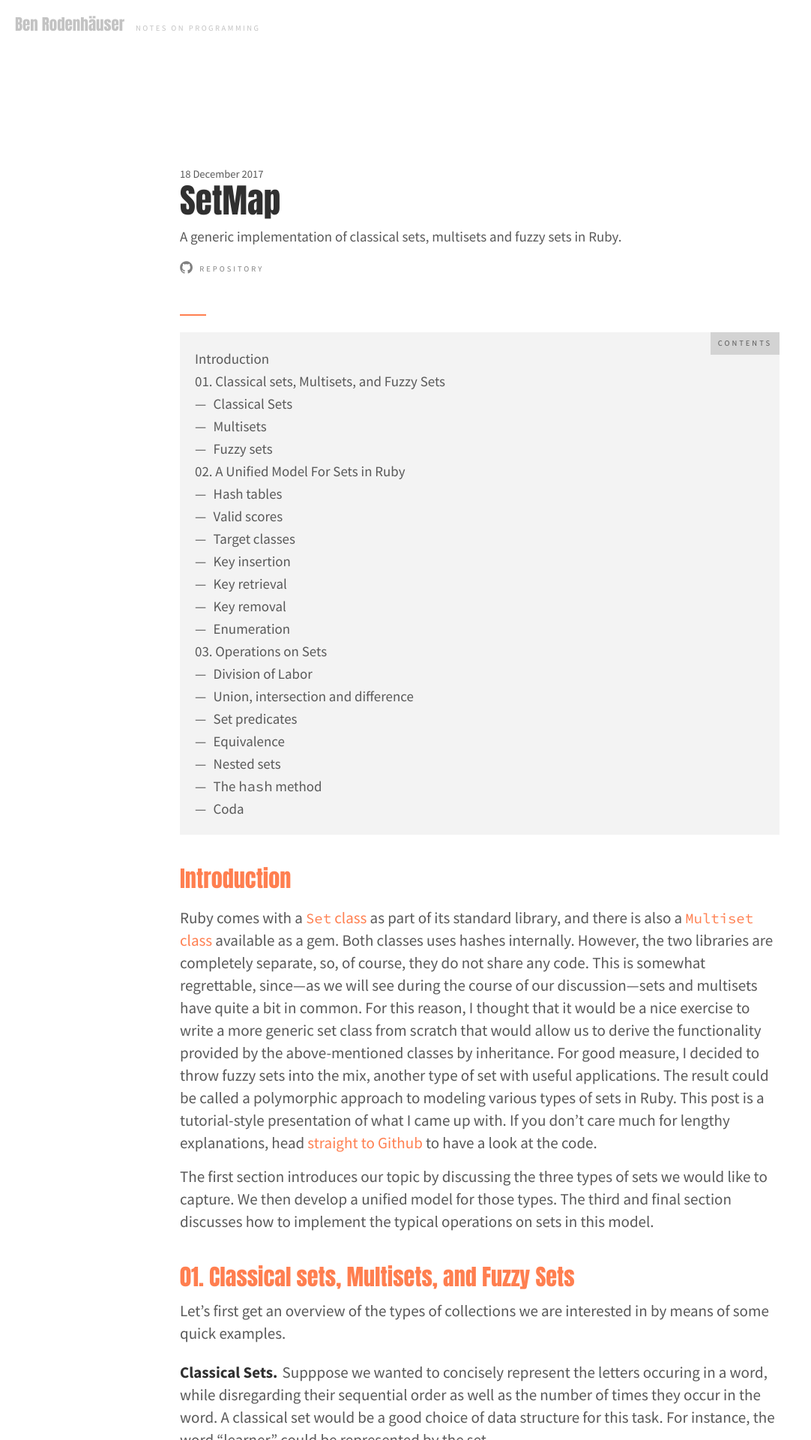
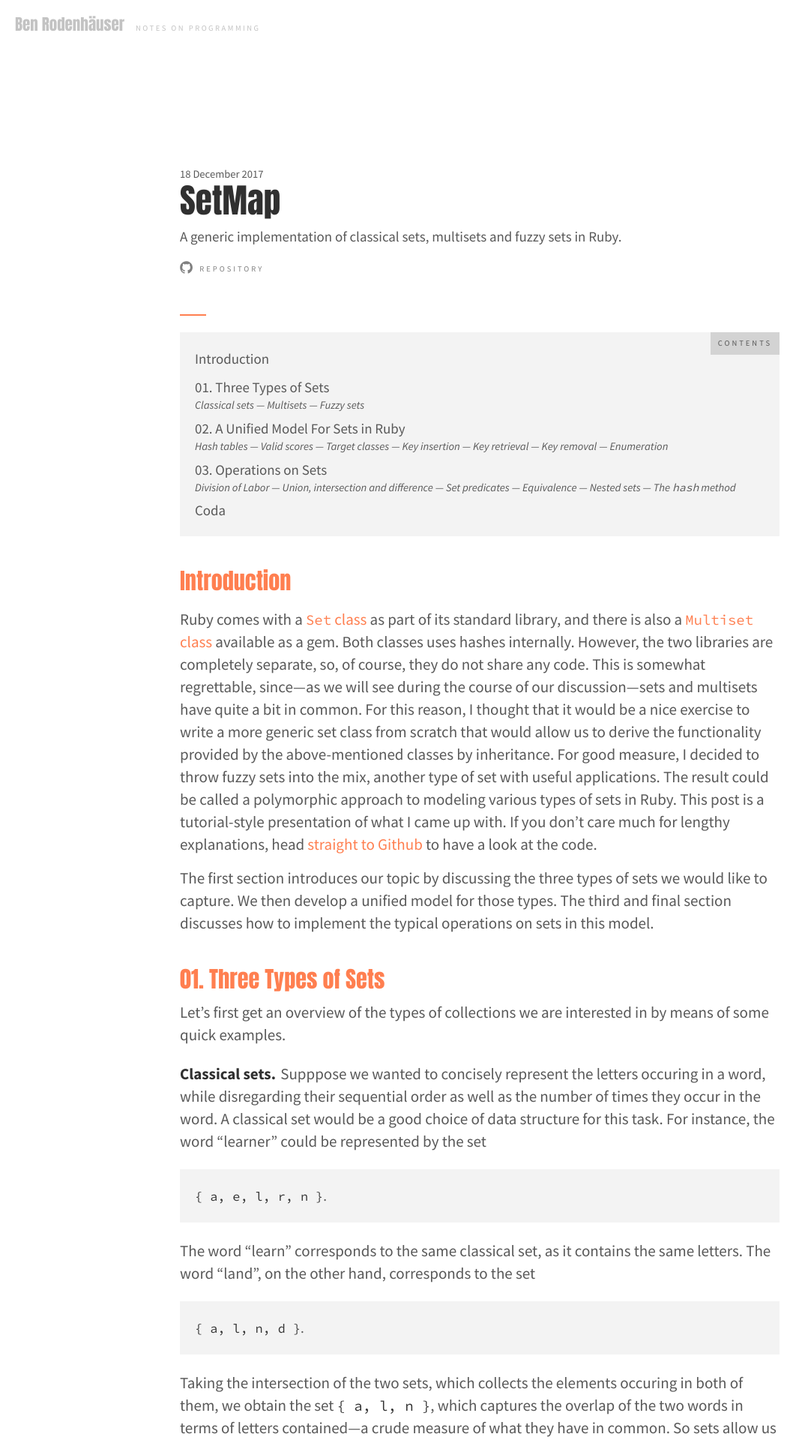
Before and after one commit to benrodenhaeuser/benrodenhaeuser.github.io, a Jekyll site: the page built from content/_posts/2017-12-18-a-bunch-of-sets.md, in a window 1280 px wide. Shown: the top 1920 px of the page at 75% size, without its empty margins (0-1082 px from the left). Built offline with Jekyll 4.4.1, drawn with Linux system fonts in a browser that asks for light colours.

Commit message:
finetuning table of contents

```diff
--- a/_includes/post-list.html
+++ b/_includes/post-list.html
@@ -1,5 +1,9 @@
 <div class="post-list" id="post-list">
-  {% for page in site.posts %}
+  {% assign major_projects = site.posts | where: "type", "major" %}
+  {% assign minor_projects = site.posts | where: "type", "minor" %}
+  {% assign projects = major_projects | concat: minor_projects %}
+
+  {% for page in projects %}
 
   {% if page.case-study %}
   <a href="{{ page.url }}">
--- a/_scss/style.scss
+++ b/_scss/style.scss
@@ -5,10 +5,6 @@ $basefont: 21px;
 $baseline: 30px;
 $bodycolor: #595959;
 $highlightcolor: #FF7F50;
-
-html {
-  -webkit-overflow-scrolling: touch;
-}
 
 body {
   background-color: white;
@@ -19,32 +15,19 @@ body {
   line-height: $baseline;
 }
 
+// headlines
 h1 {
   color: #303030;
   font-family: 'Anton', serif;
   font-weight: normal;
   font-size: 1.5 * $baseline;
   line-height: 1.5 * $baseline;
-}
 
-h1.site-title {
+  &.site-title {
     color: #c3c3c3;
     font-size: $basefont;
     display: inline;
   }
-
-header a:hover .site-title,
-header a:hover .site-description {
-  color: $highlightcolor;
-}
-
-.description.site-description {
-  color: #c3c3c3;
-  font-size: 0.5 * $basefont;
-  font-family: 'Source Sans Pro', sans-serif;
-  text-transform: uppercase;
-  letter-spacing: 2.5px;
-  padding-left: 10px;
 }
 
 h2 {
@@ -54,9 +37,13 @@ h2 {
   font-size: 1.2 * 1.2 * $basefont;
   margin-top: 1.2 * 1.2 * $baseline;
   color: #FF7F50;
+
+  code {
+    color: #FF7F50;
+    font-weight: normal;
   }
 
-h2.title {
+  &.title {
     color: black;
     // font-family: 'Anton', serif;
     // font-size: 1.5 * $baseline;
@@ -64,9 +51,10 @@ h2.title {
     // font-weight: normal;
   }
 
-h2.title.front {
+  &.title.front {
     font-size: 1.5 * $baseline;
     line-height: 1.5 * $baseline;
+  }
 }
 
 a h2.title {
@@ -83,11 +71,6 @@ h5 {
   font-size: 1.2 * $basefont;
   margin-top: 0.74 * $baseline;
   color: #FF7F50;
-}
-
-h2 code {
-  color: #FF7F50;
-  font-weight: normal;
 }
 
 h3 {
@@ -114,6 +97,7 @@ h3+p {
   vertical-align: bottom;
 }
 
+// lists
 ul, ol {
   list-style-type: none;
   padding-left: 1.3em;
@@ -135,6 +119,25 @@ ul > li:before {
 ol > li:before {
   counter-increment: list;
   content: counter(list) ".";
+}
+
+ul ul {
+  margin-top: 0;
+}
+
+header a:hover {
+  .site-title, .site-description {
+    color: $highlightcolor;
+  }
+}
+
+.description.site-description {
+  color: #c3c3c3;
+  font-size: 0.5 * $basefont;
+  font-family: 'Source Sans Pro', sans-serif;
+  text-transform: uppercase;
+  letter-spacing: 2.5px;
+  padding-left: 10px;
 }
 
 p.sidebar {
@@ -223,46 +226,58 @@ a small {
   display:block;
 }
 
+// Blockquotes
+
 blockquote {
-  margin: 0;
-  padding: 0;
-  text-align: center;
-}
-
-blockquote:last-child {
-  margin-bottom: 0;
-}
-
-.aside,
-.toc {
   margin: (0.75 * $baseline) 0;
   font-size: 0.9 * $basefont;
   text-align: left;
   padding: 20px;
   background-color: #F3F3F3;
+
+  p:first-of-type, h3:first-of-type {
+    margin-top: 0;
+  }
+
+  p code {
+    font-size: 0.8 * $basefont;
+  }
+
+  &.quote {
+    overflow: hidden;
+
+    em {
+      font-style: italic;
+    }
+
+    a {
+      display: block;
+      float: right;
+      font-style: normal;
+      font-size: 0.5 * $basefont;
+      text-transform: uppercase;
+      letter-spacing: 2px;
+      position: relative;
+      top: 5px;
+      color: $bodycolor;
+    }
+
+    a::before {
+      content: "\00a0\00a0";
+    }
+
+    a:hover {
+      color: $highlightcolor;
+    }
+  }
 }
 
 .personal-details {
   margin-bottom: 20px;
-}
 
-.personal-details h3 {
+  h3 {
     font-weight: normal;
   }
-
-.personal-details ul,
-.personal-details p {
-  // font-size: 0.9 * $basefont;
-}
-
-.aside p,
-.toc p {
-  margin-top: 0;
-}
-
-.aside h3,
-.toc h3 {
-  margin-top: 0;
 }
 
 code,
@@ -384,42 +399,10 @@ footer {
 }
 
 // table of contents
-ul#markdown-toc {
-  padding-left: 0;
-  margin-top: 0;
-}
-
-ul#markdown-toc a,
-ul#markdown-toc code {
-  color: $bodycolor;
-}
-
-ul#markdown-toc a:hover,
-ul#markdown-toc code:hover {
-  color: $highlightcolor;
-}
-
-ul#markdown-toc > li {
-  // font-weight: bold;
-}
-
-ul#markdown-toc > li > ul {
-  font-weight: normal;
-}
-
-ul#markdown-toc > li::before {
-  content: '';
-}
-
-ul#markdown-toc ul {
-  margin-top: 0;
-}
-
 .toc {
   position: relative;
-}
 
-.toc::before {
+  &::before {
     position: absolute;
     right: 0px;
     top: 0px;
@@ -431,7 +414,57 @@ ul#markdown-toc ul {
     content: 'Contents';
   }
 
-// header image
+  ul#markdown-toc {
+    padding-left: 0;
+    margin-top: 0;
+
+    a, code {
+      color: $bodycolor;
+    }
+
+    a:hover, code:hover {
+      color: $highlightcolor;
+    }
+
+    li {
+      margin-top: 8px;
+    }
+
+    li:first-of-type {
+      margin-top: 0;
+    }
+
+    ul {
+      margin-top: 2px;
+      padding-left: 0;
+      font-size: 0.7 * $basefont;
+      line-height: 0.7 * $basefont;
+      font-style: italic;
+    }
+
+    ul li {
+      display: inline;
+    }
+
+    ul li::after {
+      content: " —";
+    }
+
+    ul li:last-of-type::after {
+      content: "";
+    }
+
+    li > ul {
+      font-weight: normal;
+    }
+
+    li::before {
+      content: '';
+    }
+  }
+}
+
+// images
 
 .header-image {
   top: 40px;
@@ -447,35 +480,33 @@ p.header-image-caption {
   font-size: 0.7 * $basefont;
 }
 
-// other images
 p.image {
   margin: 40px auto 10px;
   text-align: center;
   color: #c3c3c3;
   font-size: 0.8 * $basefont;
+
+  img {
+    margin-bottom: 5px;
   }
-
-p.image img {
-  margin-bottom: 5px;
 }
 
 .border img {
   border: 1px solid #c1c1c1;
 }
 
-// external links
-.external-links svg {
+// external links (part of a post)
+.external-links {
+  margin-top: 0.33 * $baseline;
+  margin-bottom: 0.33 * $baseline;
+
+  svg {
     height: 17px;
     display: inline;
     vertical-align: middle;
   }
 
-.external-links {
-  margin-top: 0.33 * $baseline;
-  margin-bottom: 0.33 * $baseline;
-}
-
-.external-links p {
+  p {
     display: inline;
     margin-left: 5px;
     margin-right: 15px;
@@ -485,13 +516,13 @@ p.image img {
     text-transform: uppercase;
   }
 
-.external-links a:hover p {
+  a:hover p {
     color: $highlightcolor;
   }
 
-.external-links a:hover path,
-.external-links a:hover circle {
+  a:hover path, a:hover circle {
     fill: $highlightcolor;
+  }
 }
 
 // feature list
--- a/content/_posts/2017-12-18-a-bunch-of-sets.md
+++ b/content/_posts/2017-12-18-a-bunch-of-sets.md
@@ -17,12 +18,11 @@ Ruby comes with a [`Set` class][1] as part of its standard library, and there is
 
 The first section introduces our topic by discussing the three types of sets we would like to capture. We then develop a unified model for those types. The third and final section discusses how to implement the typical operations on sets in this model.
 
-## 01. Classical sets, Multisets, and Fuzzy Sets
+## 01. Three Types of Sets
 
 Let's first get an overview of the types of collections we are interested in by means of some quick examples.
 
-### Classical Sets
-{:.no\_toc}
+### Classical sets
 
 Supppose we wanted to concisely represent the letters occuring in a word, while disregarding their sequential order as well as the number of times they occur in the word. A classical set would be a good choice of data structure for this task. For instance, the word "learner" could be represented by the set
 
@@ -36,7 +36,6 @@ The word "learn" corresponds to the same classical set, as it contains the same
 Taking the intersection of the two sets, which collects the elements occuring in both of them, we obtain the set `{ a, l, n }`, which captures the overlap of the two words in terms of letters contained—a crude measure of what they have in common. So sets allow us to zoom in on questions of membership, while disregarding other aspects of particular entities we wish to study.
 
 ### Multisets
-{:.no\_toc}
 
 Suppose now we would like to count *how often* letters occur in a given word or text, while (still) disregarding their order. A multiset would be an appropriate data structure to accomplish this. For example, the above word "learner" corresponds to the multiset
 
@@ -55,7 +54,6 @@ A more concise way to represent a multiset is by means of key-value notation. In
 In a programming context, the elements of a set (be it a classical set or a multiset) are often called *keys*. The above multiset has five distinct keys: "a", "e", "l", "r" and "n". In a multiset, each key comes with a count, the value associated with the key, which we will refer to as the *score* for that key. The score for the key "e" in the above multiset, for example, is 2.
 
 ### Fuzzy sets
-{:.no\_toc}
 
 Fuzzy sets also make finer distinctions compared to classical sets. However, they generalize classical sets in a different direction. As we just saw, in a multiset, the score for a particular key represents *multiplicity* of membership (how many times does the key occur in the set?). In a fuzzy set, the score indicates *degree of membership*. So besides an element being "fully contained" in the set or "not contained", it may also be "partially contained" in the set, so to speak.
 
@@ -78,7 +76,6 @@ In this fuzzy set, the degree of each element is to be interpreted as the degree
 Equipped with some basic understanding of our problem domain established in [part 01 of this series][4], let us begin to develop the main ingredients for a Ruby model of sets that encompasses the types of sets we have discussed (as well as potentially other ones). We start by discussing a `SetMap` class that captures the commonalities of classical sets, fuzzy sets, and multisets, while allowing us to easily define each of these specific types via inheritance.
 
 ### Hash tables
-{:.no\_toc}
 
 What do the three types of sets have in common? At first glance, it seems that their internal structure is pretty different: multisets and fuzzy sets have been presented above as consisting of key-value pairs, while classical sets simply consist of a bunch of keys. However, this is merely a matter of representation. In fact, it is rather common to represent a classical set by means of a *characteristic function*, which maps the members of the set to 1, while all other objects from a given domain are mapped to 0. Taking a cue from this, we extend our key-value notation to classical sets, writing the set `{ 0, 1, 2 }`, for example, as
 
@@ -106,7 +103,6 @@ end
 Besides the `@hash` instance variable, we also decide to maintain an instance variable `@size`, in the interest of being able to look up the size of our set in constant time. The size of a set is commonly defined as the sum of the scores of its keys, and the idea is that `@size` will always store this value in an up-to-date fashion. We also make available a getter method `size` that returns the current value of `@size`, omitted here.
 
 ### Valid scores
-{:.no\_toc}
 
 What distinguishes the types of sets we have seen above from each other? It is primarily what counts as a valid score according to each type:
 
@@ -141,7 +137,6 @@ The first three class methods defined above are getters (on the level of the cla
 As the second disjunct of each of the above getter methods tells us loud and clear, we are missing something so far: our class instance variables have not been set to any value! Initializing those class instance variables is precisely the job description of our target classes.
 
 ### Target classes
-{:.no\_toc}
 
 `SetMap` is meant to be subclassed, with each subclass defining a particular set type by specifying a range of legal scores via the class instance variables `@score_type`, `@min_score` and `@max_score`. Here is the code for classical sets:
 
@@ -180,7 +175,6 @@ And this is really all there is to it! Specializing the capabilities of `SetMap`
 Of course, we have not yet demonstrated what the interface for `SetMap` actually looks like. But from now on, we will write methods that work equally well for all three set types under consideration: classical sets, fuzzy sets, and multisets.
 
 ### Key insertion
-{:.no\_toc}
 
 The most basic part of the interface of any set class is arguably the capability of inserting scores for particular keys. Here is the `SetMap#insert` method:
 
@@ -220,7 +214,6 @@ These are the desired results (assuming a—standard—`inspect` method which we
 Returning to the earlier snippet, we also need to keep track of the size of our set (line 5). Here, we also neutralize rounding errors that might occur for types of sets that allow [floating point numbers][5] as scores.
 
 ### Key retrieval
-{:.no\_toc}
 
 Next, consider `SetMap#retrieve`:
 
@@ -235,7 +228,6 @@ The `retrieve` method (which we alias as `[]`) wraps the element reference metho
 Observe that key retrieval is fast: accessing a hash key takes constant time on average ([disregarding some fine-print][6]), i.e., as the number of keys in a hash increases, the average time necessary to recover the value for a key does not increase. This is one of the main reasons why using hash tables to model sets is an attractive choice.
 
 ### Key removal
-{:.no\_toc}
 
 While it would be possible to tweak our approach and express removal of a key as insertion with a negative score, we prefer to keep things simple here:
 
@@ -252,7 +244,6 @@ end
 `SetMap#remove` is perfectly symmetric to the earlier `insert` method, using a bounded difference instead of a bounded sum. For our three target classes, this ensures that negative scores cannot occur.
 
 ### Enumeration
-{:.no\_toc}
 
 The below `SetMap#each_pair` method enumerates set keys and their associated scores in a straightforward manner, piggybacking on `Hash#each_pair`. Notice that we only yield key-value pairs for which the value is non-zero, since a key scored with value `0` is not considered part of our set.
 
@@ -280,7 +271,6 @@ What remains to be implemented is all the interesting operations on sets! The re
 For the purpose of implementing those additional operations, we open a new module `SetLike`, which we include in `SetMap`. Since our target classes `ClassicalSet`, `FuzzySet` and `MultiSet` inherit from `SetMap`, they will also be able to access the functionality provided by `SetLike`.
 
 ### Division of Labor
-{:.no\_toc}
 
 The division of labor we adopt here takes a cue from the place the `Enumerable` module occupies in Ruby's design. `Enumerable` provides a number of useful methods for working with collections to any class that chooses to include it. In doing so, `Enumerable` assumes that the class implements an `each` method, which forms the basis for all the methods `Enumerable` defines. Beyond this, however, `Enumerable` does not (need to) know anything about the class using it. Here, we do something very similar:
 
@@ -291,7 +281,6 @@ The division of labor we adopt here takes a cue from the place the `Enumerable`
 In particular, none of the methods in `SetLike` need to know that we are using a hash for internal storage. This draws a distinction between methods that do need to know that we have chosen to represent sets with hash tables (they go in the `SetMap` class), and methods that don't need to know this (they go in the `SetLike` module), and thus encapsulates the internal state of a set in `SetMap`. As long as we keep the public interface of `SetMap` stable, we could just as well reimplement all its methods using a binary search tree instead of a hash for storing a set, say: `SetLike` will not care.
 
 ### Union, intersection and difference
-{:.no\_toc}
 
 We would like to implement the usual operations on sets, like `union`, `intersection`, and `difference`. Since they all follow essentially the same pattern, we focus on just one of them, `union!` (the  destructive version of `union`).
 
@@ -376,7 +365,6 @@ set3 == FuzzySet.from_hash(2 => 0.4) # true
 Our model captures all of this correctly.
 
 ### Set predicates
-{:.no\_toc}
 
 A classical set `A` is a subset of a classical set of `B` if any element of `A` is also an element of `B`. This can be expressed in terms of keys and their associated scores by saying that the score for any key in `A` is less than or equal to the score for that same key in `B`. This definition also applies to multisets, and fuzzy sets, so that, again, a common implementation is possible. Here is a first stab at the `SetLike#subset?` method:
 
@@ -421,7 +409,6 @@ alias <= subset?
 Definitions for the other common set predicates (`proper_subset?`, `superset?` and `proper_superset?`) are similar, so we omit them here.
 
 ### Equivalence
-{:.no\_toc}
 
 When are two sets `A` and `B` the same? Again, there is an answer that works for all three target classes: the two sets should be in a mutual inclusion relation, i.e., `A` should be a subset of `B`, and `B` a subset of `A`. However, invoking `subset?` twice seems slightly redundant, since in the worst case, this amounts to performing every comparison twice. Using the `compare_with?` method defined above, we can more simply write the following code:
 
@@ -438,7 +425,6 @@ alias eql? equivalent?
 Notice that we have aliassed the `equivalent?` method both as `==` and `eql?`. We have already taken the `==` method for granted in some earlier snippets. Now what about `eql?`? This brings us to our final topic for today:
 
 ### Nested sets
-{:.no\_toc}
 
 Unless overridden, the `Object#eql?` method considers two objects to be the same if they are identical (i.e., are stored at the same location in memory). In the current context, overriding `Object#eql?` is critical, because `eql?` is the method that Ruby uses when accessing hash keys. Let's leave the context of our `SetLike` module for a moment, and consider this line of Ruby code:
 
@@ -465,7 +451,6 @@ set3 == set4 #=> ?
 Now the question is whether `set3` and `set4` are the same set. It seems that the answer should be yes, because, after all, they *contain the same elements*. Assume, however, for a moment that we had not overridden `eql?`. Then `set3` and `set4` do *not* come out the same in the sense of `==` because `set1` and `set2` do not reference the same object, which implies that `set3[set1] == set4[set1]` will return false, for the simple reason that `set1` is not considered a key in the set `other`, since it is not the case that `set2.eql?(set1)`. So overriding `eql?`, like we did above, is indeed critical.
 
 ### The `hash` method
-{:.no\_toc}
 
 As a final aside: For our set comparisons to work, we also need to override the `Object#hash` method so as to ensure that two set objects that are `eql?` have the same return value when `hash` is called on them. This can be achieved, e.g., like this:
 
@@ -477,8 +462,7 @@ end
 
 Here, we simply map each key-value pair (a two-element array) yielded by `each` to its `hash` value and sum up the result, trusting that `Array#hash` is implemented in a meaningful way. And this indeed ensures that `eql?` sets have the same `hash` return value.
 
-### Coda
-{:.no\_toc}
+## Coda
 
 What has been achieved? As mentioned at the beginning of part 01, the set functionality that we have discussed is either readily available as part of Ruby's Standard Library (for classical sets), or via an easily accesible Ruby gem (for multisets). However, the code presented here presents a *uniform* perspective on classical sets and multisets. While I have written `SetMap` and its child classes as an exercise for myself, I consider this uniformity an advantage over the pre-existing implementation. We have also seen how easily the approach generalizes to further use cases by considering fuzzy sets.
 
```
Also changed, not shown: other parts of content/_posts/2017-12-18-a-bunch-of-sets.md (+1 -0 lines), content/_drafts/2019-01-10-proxy.md (+1 -0 lines), content/_drafts/2019-09-19-pen.md (+108 -50 lines), content/_posts/2018-06-01-sinatra-from-scratch.md (+1 -0 lines), content/_posts/2018-09-04-rex.md (+1 -0 lines), content/_snippets/about.md (+1 -1 lines), 1 other file. Lines whose indentation alone changed are shown as unchanged.
